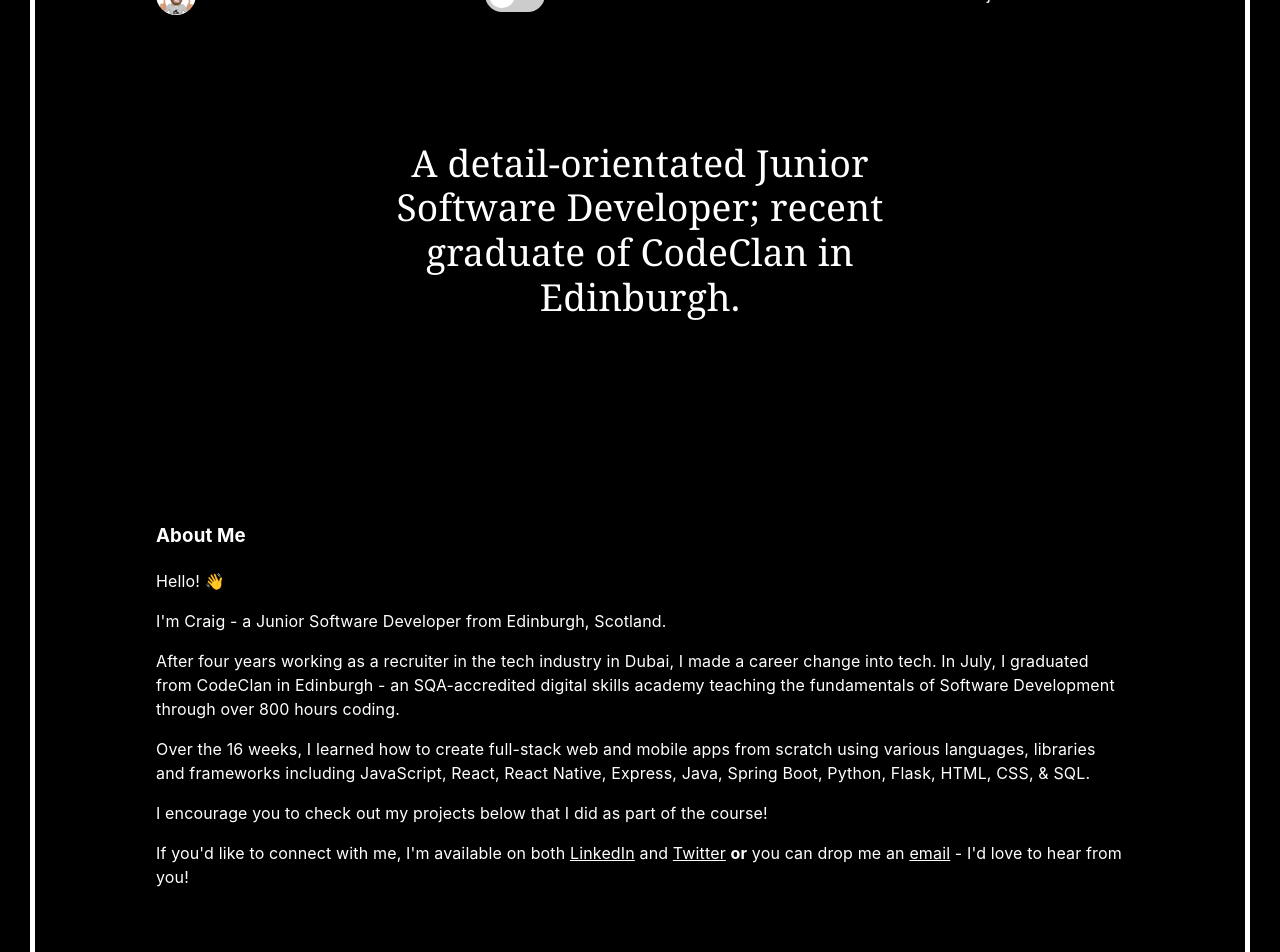
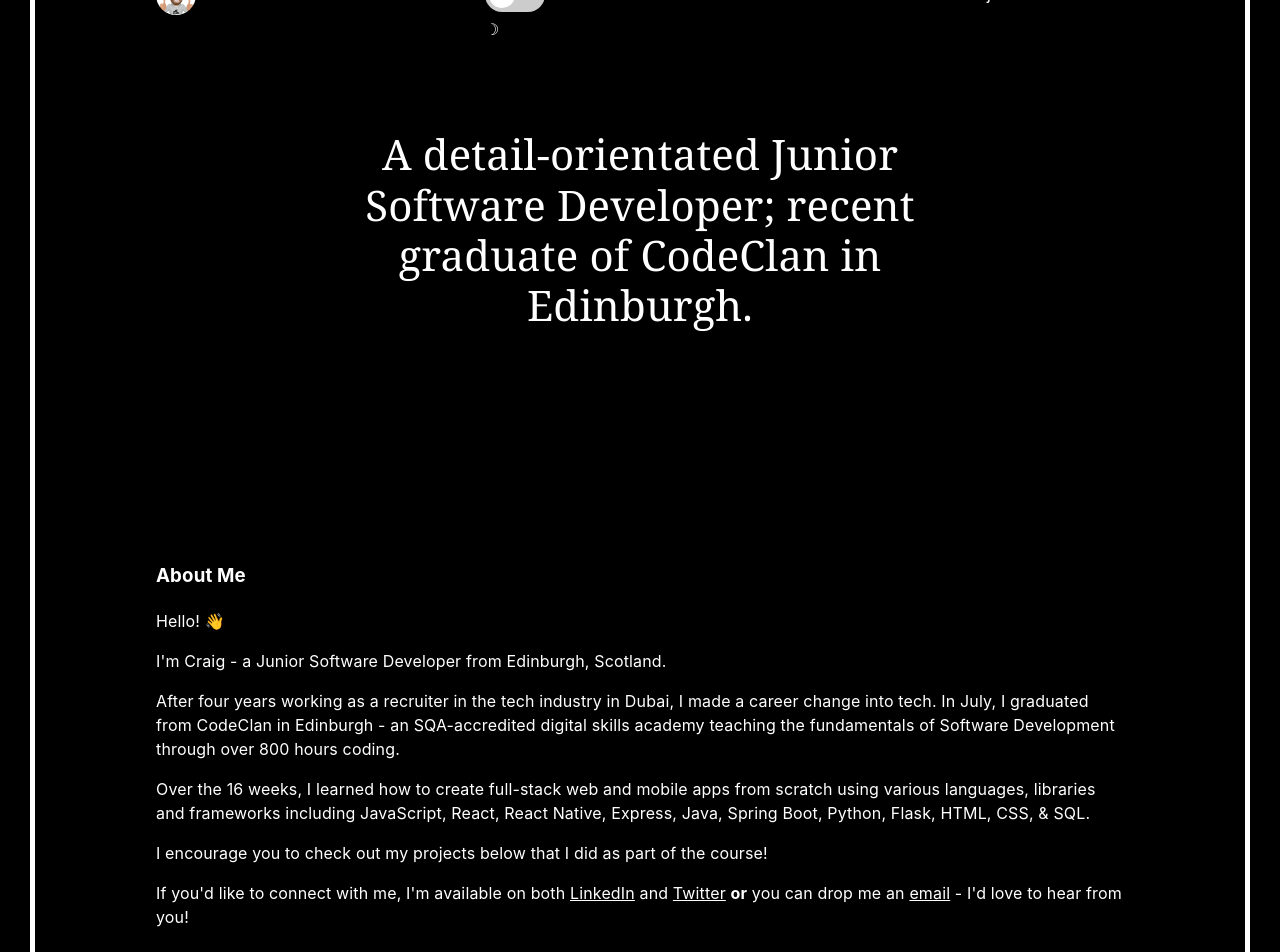
Before and after one commit to crwils/crwils.github.io, a React (Create React App) app: page / in a window 1280 px wide. Shown: the part 100-1052 px from the top of the page. Built offline with nearby package versions, Linux system fonts and the light colour scheme.

Commit message:
dark mode slider working

```diff
--- a/src/components/About.js
+++ b/src/components/About.js
@@ -13,8 +13,8 @@ function About(props) {
 
     return (
         <>
-        <div className="about-me max-width">
-            <h3 id="about" onClick={handleClick}>About Me</h3>
+        <section className="container about-me max-width" id="about">
+            <h3 onClick={handleClick}>About Me</h3>
 
             Hello! 👋
 
@@ -27,7 +27,7 @@ function About(props) {
             <p>I encourage you to check out my projects below that I did as part of the course! </p>
 
             <p>If you'd like to connect with me, I'm available on both <a href="http://www.linkedin.com/in/crwils/">LinkedIn</a> and <a href="http://www.twitter.com/cr_wils">Twitter</a> <b>or</b> you can drop me an <a href="mailto:craigwilsonmusic@gmail.com">email</a> - I'd love to hear from you!</p>
-        </div>
+        </section>
         </>
     );
 
--- a/src/components/DarkMode.js
+++ b/src/components/DarkMode.js
@@ -1,24 +1,39 @@
-import React, {useState} from 'react';
+import React, {useEffect, useState} from 'react';
+import $ from 'jquery';
 
 function DarkMode(props) {
 
-    const [darkMode, setDarkMode] = useState();
+    const [darkMode, setDarkMode] = useState(false);
+
+    useEffect(() => {
+        handleSlider();
+    }, [])
 
     const handleSlider = function () {
         setDarkMode(!darkMode);
         if (darkMode === true) {
-            console.log(darkMode);
-            console.log('dark mode is true');
+            console.log('true');
+            $(document).ready(function() {
+                $('section, h2, a').addClass('css-light');
+            })
+
         } else if (darkMode === false) {
-            console.log(darkMode);
-            console.log('dark mode is false');
+            console.log('false');
+            $(document).ready(function() {
+                $('section, h2, a').removeClass('css-light');
+            })
         }
     }
     return (
         <>
             <label className="switch" name="switch">
-                <input onClick={handleSlider} type="checkbox"></input>
+                <input onChange={handleSlider} type="checkbox"></input>
                 <span className="slider round"></span>
+                {darkMode ?
+                <p style={{color: 'white'}}>☽</p>
+                :
+                <p style={{color: 'black'}}>☀</p>
+                }
             </label>
         </>
     );
--- a/src/components/Header.js
+++ b/src/components/Header.js
@@ -2,11 +2,11 @@ import React from 'react';
 
 function Header(props) {
     return (
-      <header className="header-introduction max-width">
+      <section className="container-introduction max-width">
         <h2>
           A detail-orientated Junior Software Developer; recent graduate of CodeClan in Edinburgh.
         </h2>
-      </header>
+      </section>
     );
 }
 
--- a/src/components/ProjectList.js
+++ b/src/components/ProjectList.js
@@ -4,10 +4,10 @@ import { Search } from ".";
 function ProjectList(props) {
 
   return (
-    <div className="projects-grid max-width">
-      <h3 id="project-list">Projects</h3>
+    <section className="container projects-grid max-width" id="project-list">
+      <h3>Projects</h3>
       <Search />
-    </div>
+    </section>
   );
 }
 
--- a/src/style.css
+++ b/src/style.css
@@ -60,7 +60,7 @@ nav .max-width ul {
     text-decoration: none;
 }
 
-.header-introduction {
+.container-introduction {
     display: flex;
     flex-direction: row;
     flex-wrap: nowrap;
@@ -82,10 +82,10 @@ nav .max-width ul {
     /* border-bottom: 5px solid white; */
 }
 
-.header-introduction h2 {
+.container-introduction h2 {
     max-width: 600px;
     line-height: 1.2;
-    font-size: 2.325rem;
+    font-size: 2.625rem;
     color: white;
     font-weight: 500;
     font-family: Cooper,Georgia,Cambria,Times New Roman,Times,serif;
@@ -101,8 +101,6 @@ nav .max-width ul {
     text-align: left;
     display: block;
     font-family: Graphik,-apple-system,BlinkMacSystemFont,Segoe UI,Roboto,Helvetica Neue,Arial,Noto Sans,sans-serif;
-    padding-bottom: 48px;
-    padding-top: 48px;
     color: white;
 }
 
@@ -124,6 +122,11 @@ h3 {
     padding: 1.25em;
     width: calc(50% - 1rem);
     min-height: 132px;
+}
+@media (max-width: 768px) {
+    .project-box {
+        min-width: 100%;
+    }
 }
 
 .project-box div {
@@ -148,6 +151,9 @@ h3 {
 a {
     color: white;
     text-decoration: underline;
+    background: linear-gradient(to left, black 34%, rgb(253, 255, 151) 65%);
+    background-size: 300% 100%;
+    background-position: right bottom;
 }
 
 a:visited {
@@ -155,15 +161,10 @@ a:visited {
 }
 
 a:hover {
-    color: antiquewhite;
-    background-color: white;
-    background-image: linear-gradient(180deg,transparent 50%,#00122c 0);
-    transition: all .2s;
-    transition-property: all;
-    transition-duration: 0.2s;
-    transition-timing-function: ease;
-    transition-delay: 0s;
-    backface-visibility: hidden;
+    color: rgb(0, 0, 0);
+    transition: all 0.3s ease;
+    background-position: left bottom;
+    border-bottom: 1px solid white;
 }
 
 .small {
@@ -242,3 +243,8 @@ a:hover {
   .slider.round:before {
     border-radius: 50%;
   }
+
+  .css-light {
+      background: white;
+      color: black !important;
+  }
```
